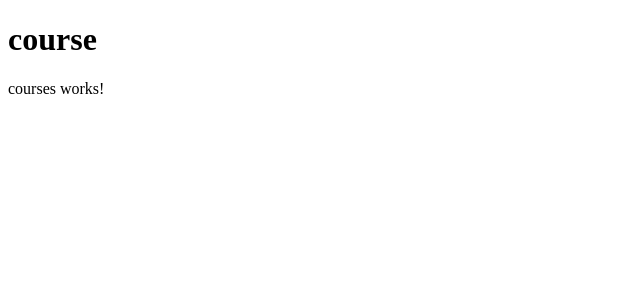
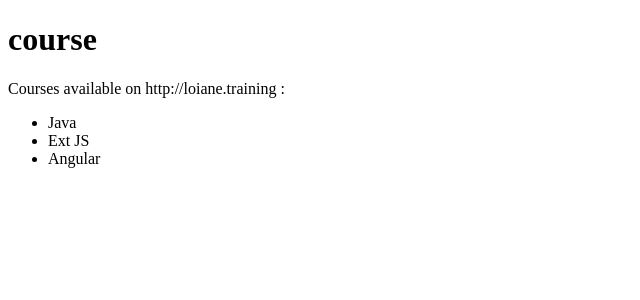
Before and after one commit to jonatasmateus/angular-course, an Angular app in the folder course/: page / in a window 1280 px wide. Shown: the top 300 px of the page, without its empty margins (0-640 px from the left). Built offline with nearby package versions, Linux system fonts and the light colour scheme.

Commit message:
Make service works in the template

```diff
--- a/course/src/app/courses/courses.component.html
+++ b/course/src/app/courses/courses.component.html
@@ -1 +1,7 @@
-<p>courses works!</p>
+<p>Courses available on {{ portal }} :</p>
+
+<ul>
+	<li *ngFor="let course of courses">
+		{{ course }}
+	</li>
+</ul>
--- a/course/src/app/courses/courses.component.ts
+++ b/course/src/app/courses/courses.component.ts
@@ -1,4 +1,5 @@
 import { Component } from '@angular/core';
+import { CoursesService } from './courses.service';
 
 @Component({
   selector: 'app-courses',
@@ -7,4 +8,13 @@ import { Component } from '@angular/core';
 })
 export class CoursesComponent {
 
+  portal: string;
+  courses: string[];
+
+  constructor(private cursosService: CoursesService) {
+
+    this.portal = 'http://loiane.training'
+    this.courses = this.cursosService.getCourses();
+
+  }
 }
--- a/course/src/app/courses/courses.service.ts
+++ b/course/src/app/courses/courses.service.ts
@@ -6,4 +6,8 @@ import { Injectable } from '@angular/core';
 export class CoursesService {
 
   constructor() { }
+
+  getCourses(){
+    return ['Java', 'Ext JS', 'Angular'];
+  }
 }
```
